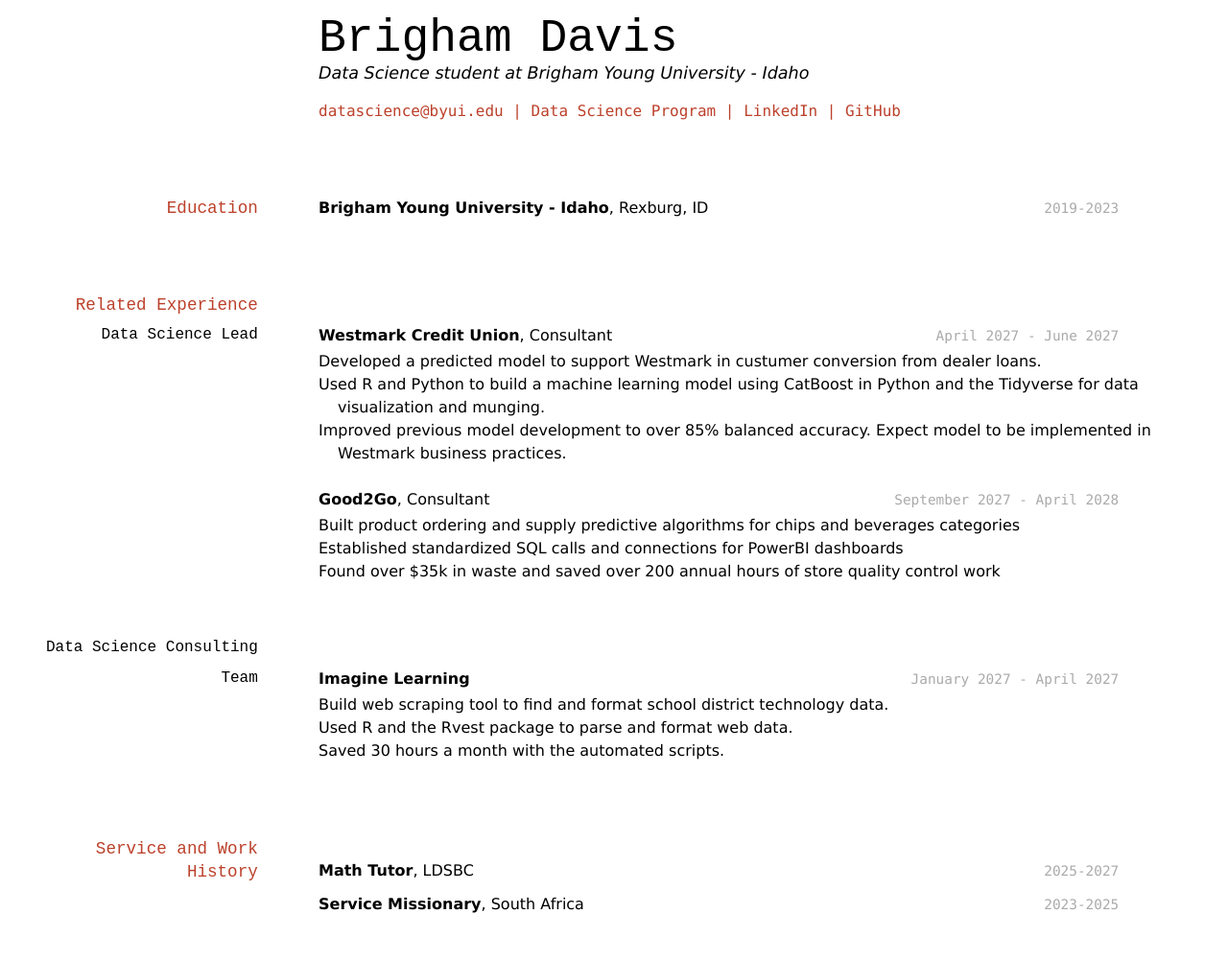
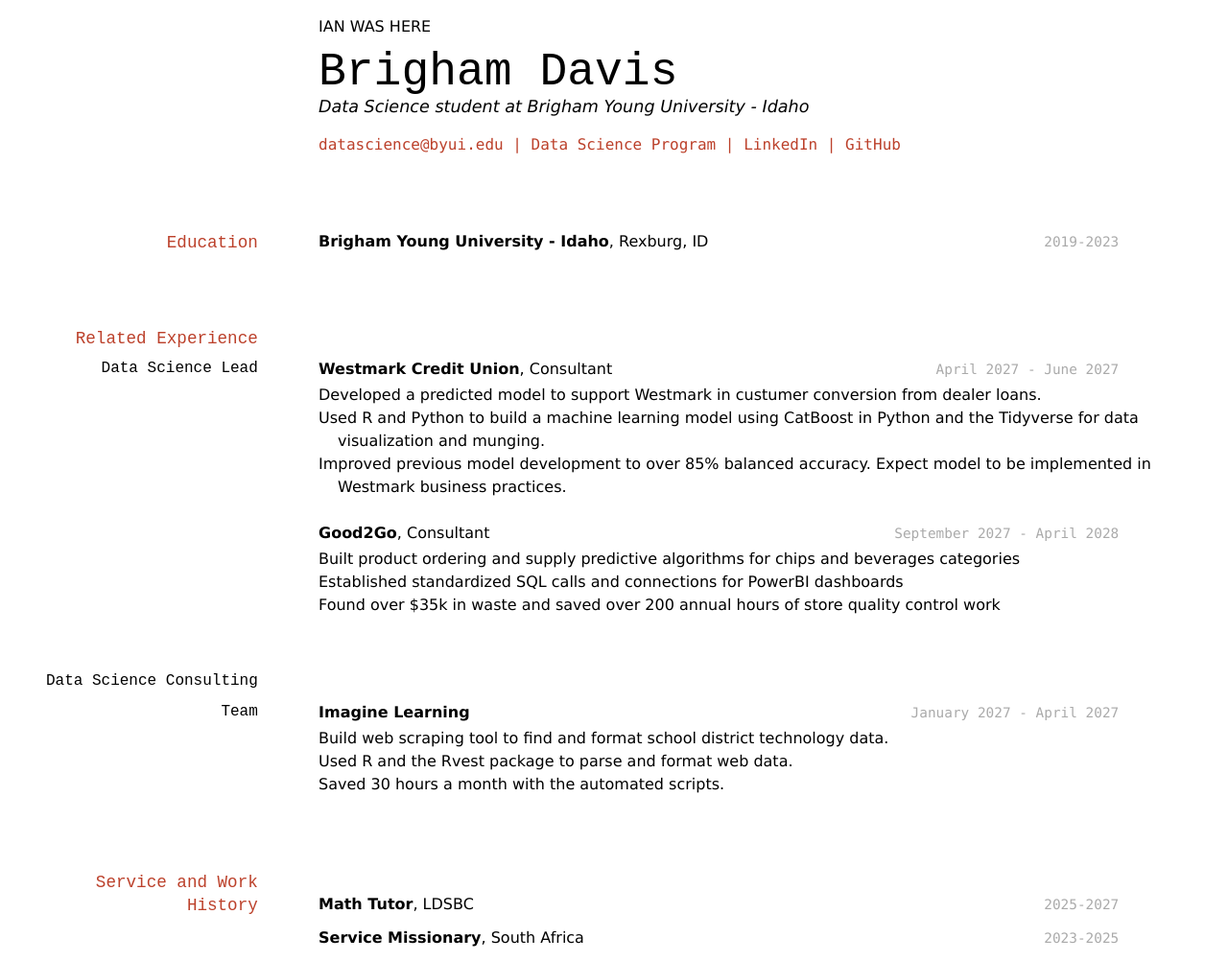
Before and after one commit to BrighamDavis/Davis-Resume, a Jekyll site: the page built from docs/index.md, in a window 1280 px wide. Shown: the whole page at 96% size. Built offline with Jekyll 4.4.1, drawn with Linux system fonts in a browser that asks for light colours; before the commit the page ends 966 px from its top, so only the background shows below that.

Commit message:
Update index.md

```diff
--- a/docs/index.md
+++ b/docs/index.md
@@ -2,6 +2,8 @@
 layout: cv
 title: Brigham Davis' Resume
 ---
+
+IAN WAS HERE
 # Brigham Davis
 Data Science student at Brigham Young University - Idaho
 
```
